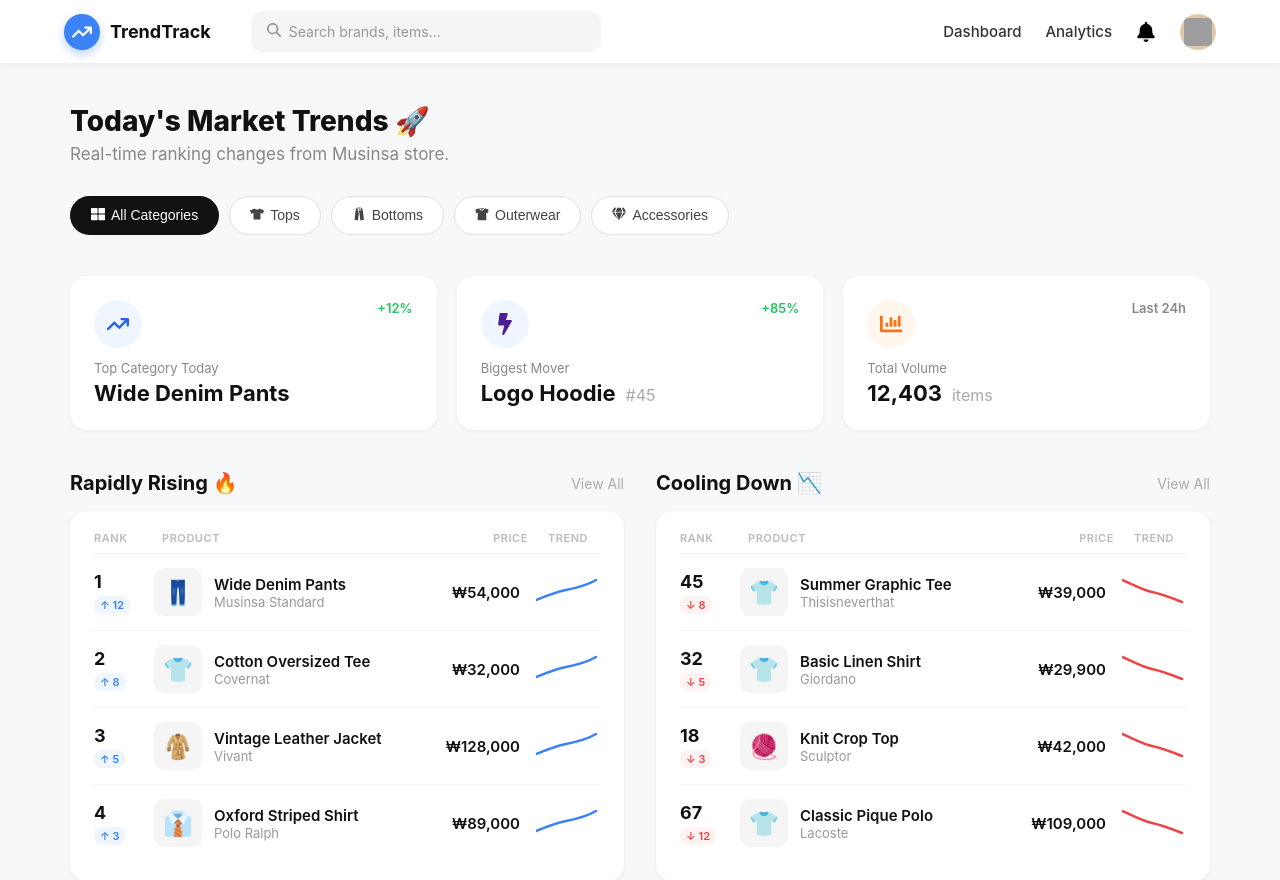
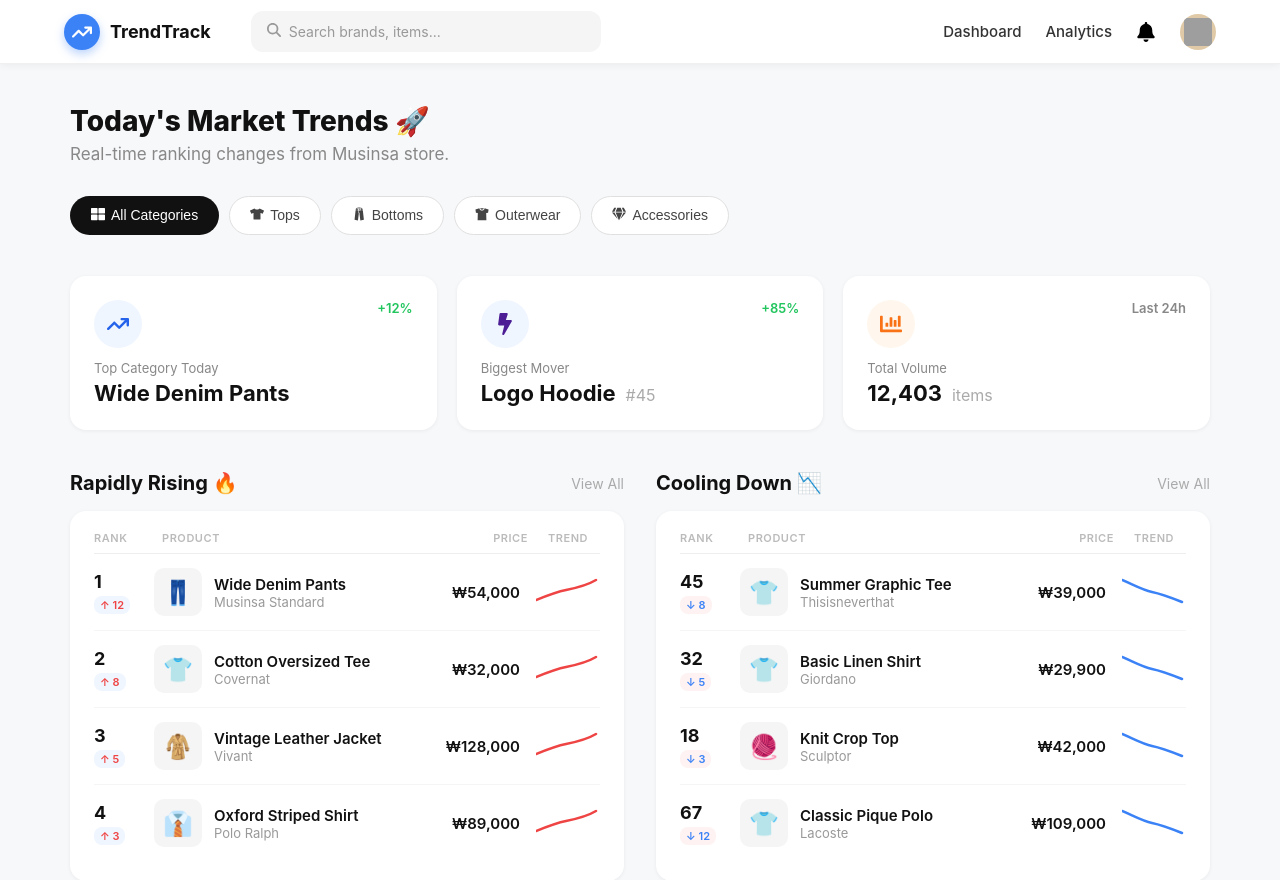
Before and after one commit to Pongchul/Musinsa-Trend-Track, a React (Vite) app in the folder frontend/: page / in a window 1280 px wide. Shown: the top 880 px of the page. Built offline with nearby package versions, Linux system fonts and the light colour scheme; grey boxes are pictures that could not be loaded.

Commit message:
Refactoring : 상승 하락 색상 변경

```diff
--- a/frontend/src/components/ProductRow/ProductRow.styled.ts
+++ b/frontend/src/components/ProductRow/ProductRow.styled.ts
@@ -28,7 +28,7 @@
   font-size: 11px;
   font-weight: 600;
   background: ${({ up }) => (up ? '#eff6ff' : '#fef2f2')};
-  color: ${({ up }) => (up ? '#3b82f6' : '#ef4444')};
+  color: ${({ up }) => (up ? '#ef4444' : '#3b82f6')};
   padding: 2px 6px;
   border-radius: 8px;
 `;
--- a/frontend/src/components/TrendLine/TrendLine.tsx
+++ b/frontend/src/components/TrendLine/TrendLine.tsx
@@ -3,8 +3,7 @@
 }
 
 const TrendLine = ({ trend }: Props) => {
-    const color = trend === 'up' ? '#3b82f6' : '#ef4444';
-
+    const color = trend === 'up' ? '#ef4444' : '#3b82f6';
     const upPath = 'M 0 28 C 10 24, 20 20, 30 18 C 40 16, 50 14, 60 8';
     const downPath = 'M 0 8 C 10 12, 20 18, 30 20 C 40 22, 50 26, 60 30';
 
```
